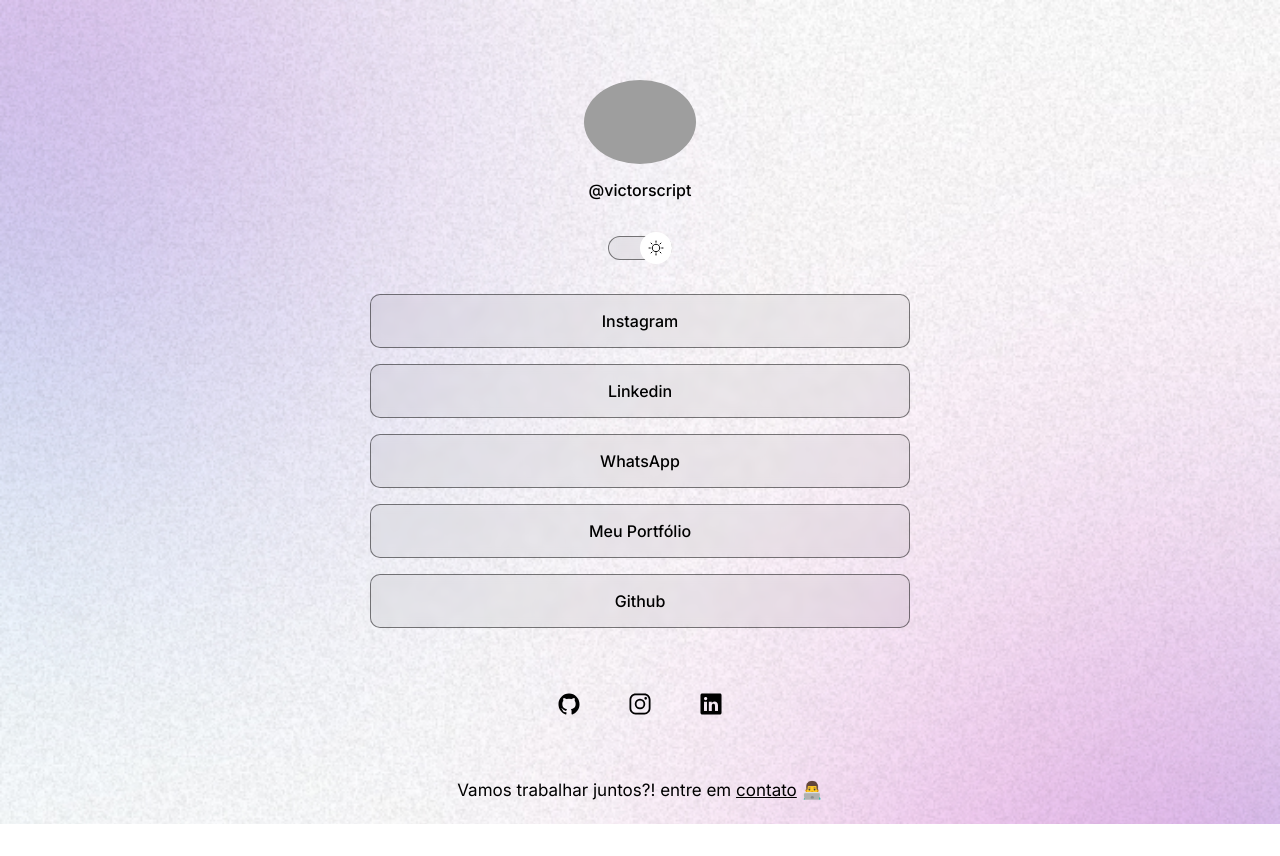
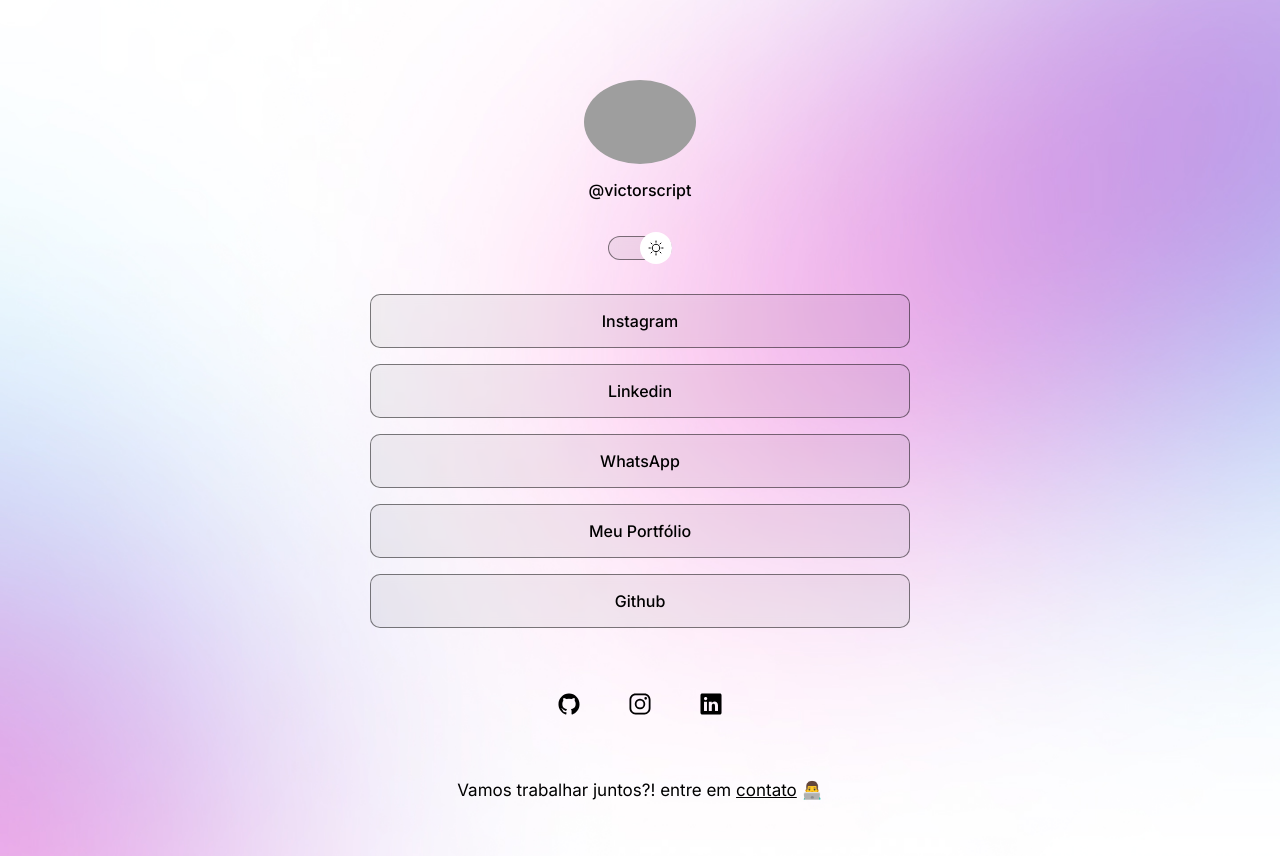
Before and after one commit to ivitinho1/Mylinks, a plain HTML site: page index.html in a window 1280 px wide. Both pictures are taken after a click on the element 640 px from the left and 248 px from the top of the page. Before the commit the page ends 824 px from the top, so only its background shows below. Drawn offline with nearby package versions, Linux system fonts and the light colour scheme; grey boxes are pictures that could not be loaded.

Commit message:
adicionando backgrounds e medias queries

```diff
--- a/css/styles.css
+++ b/css/styles.css
@@ -25,6 +25,7 @@
 }
 body {
     background: var(--bg-url) no-repeat top center/cover;
+    height: 100vh;
 }
 body * {
     font-family: "Inter", sans-serif;
@@ -166,3 +167,17 @@ footer a:hover {
 }
 
 /* FOOTER */
+
+/* RESPONSIVE */
+
+@media(min-width: 700px){
+    :root{
+        --bg-url: url(../assets/bg-desktop.jpg);
+    }
+
+    .light{
+        --bg-url: url(../assets/bg-desktop-light.jpg);
+    }
+}
+
+/* RESPONSIVE */
```
